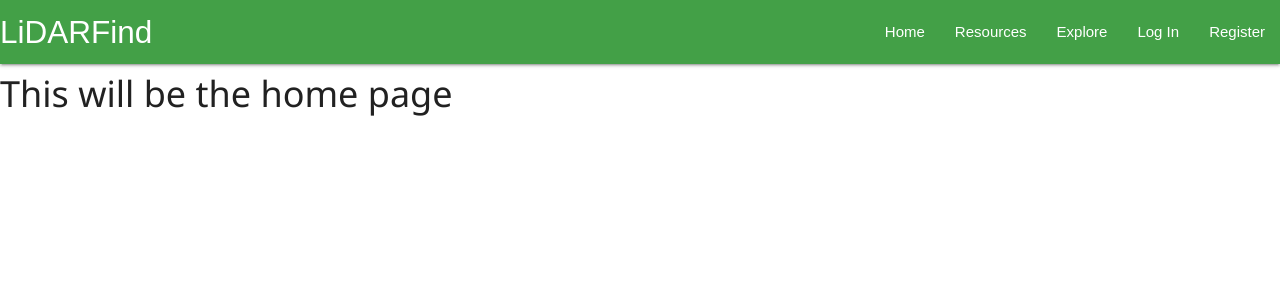
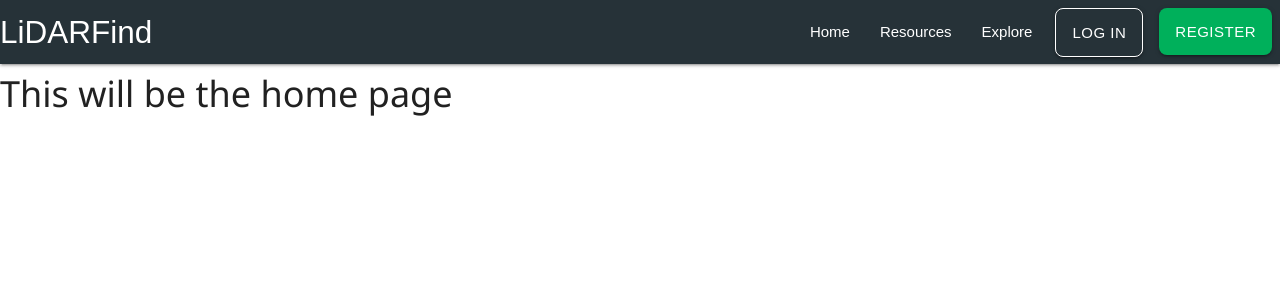
Before and after one commit to enrightc/LiDARFind, a Flask app: page / in a window 1280 px wide. Shown: the top 300 px of the page. Run offline with Flask 3, Linux system fonts and the light colour scheme; some libraries are stand-ins or nearby versions.

Commit message:
Add CSS to navbar

```diff
--- a/static/css/style.css
+++ b/static/css/style.css
@@ -11,10 +11,35 @@
     line-height: 2;
 }
 
-/* Buttons */
+/* Buttons------------------------------ */
 .btn-small {
     margin: 5px;
 }
+
+.nav-btn {
+    display: flex;
+    padding: 16px 16px;
+    justify-content: center;
+    align-items: center;
+    gap: 8px;
+    border-radius: 8px;
+    line-height: 1;
+    height: auto;
+    margin: 8px;
+}
+
+.register-btn {
+    background: #00B05B;
+}
+
+.login-btn {
+    border-radius: 8px;
+    border: 1px solid #FFF;
+    background-color: transparent;
+}
+
+
+
 
 /* Map Containers----------------------- */
 #mapid {
@@ -38,6 +63,7 @@
     display: flex;
     align-items: center;
   }
+
   .button-container button,
   .button-container select {
     margin-right: 250px; /* Adjust spacing between buttons and select box */
--- a/templates/base.html
+++ b/templates/base.html
@@ -19,11 +19,10 @@
 
 			<nav>
 				<!-- Main Nav -->
-					<div class="nav-wrapper green darken-1">
+					<div class="nav-wrapper blue-grey darken-4">
 						<a href="#!" class="brand-logo">LiDARFind</a>
 						<a href="#" data-target="mobile-demo" class="sidenav-trigger"><i class="fas fa-bars"></i></a>
 						<ul class="right hide-on-med-and-down">
-							<ul class="right hide-on-med-and-down">
 								<li><a href="{{ url_for('home') }}">Home</a></li>
 								<li><a href="#">Resources</a></li>
 								<li><a href="#">Explore</a></li>
@@ -32,10 +31,9 @@
 									<li><a href="{{ url_for('add_record') }}">Record</a></li>
 									<li><a href="{{ url_for('logout') }}">Log Out</a></li>
 								{% else %}
-									<li><a href="{{ url_for('login') }}">Log In</a></li>
-									<li><a href="{{ url_for('register') }}">Register</a></li>
+									<li><button href="{{ url_for('login') }}" class="btn-large nav-btn login-btn">Log In</button></li>
+									<li><button href="{{ url_for('register') }}" class="btn-large nav-btn register-btn">Register</button></li>
 								{% endif %}
-							</ul>
 						</ul>
 					</div>
 
```
